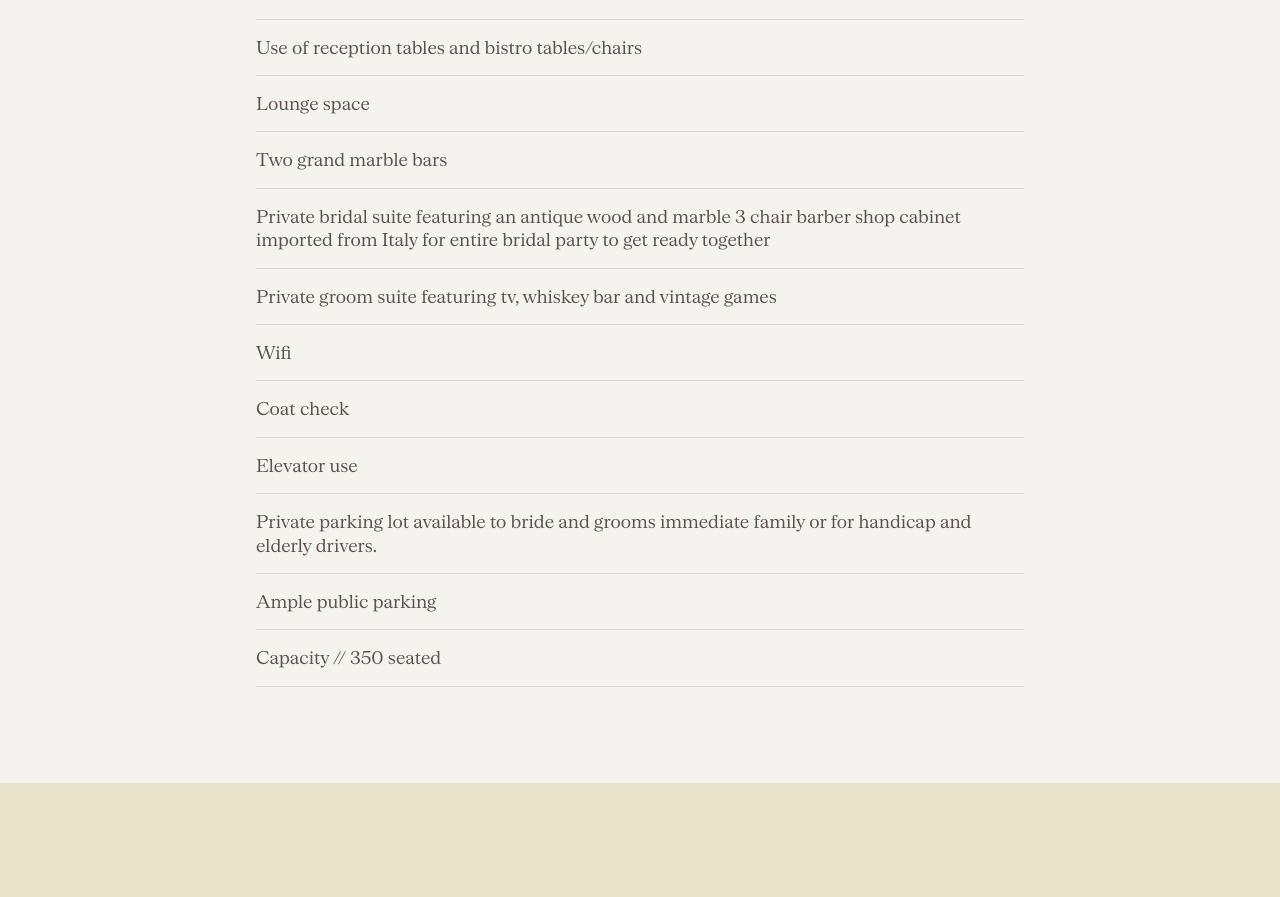
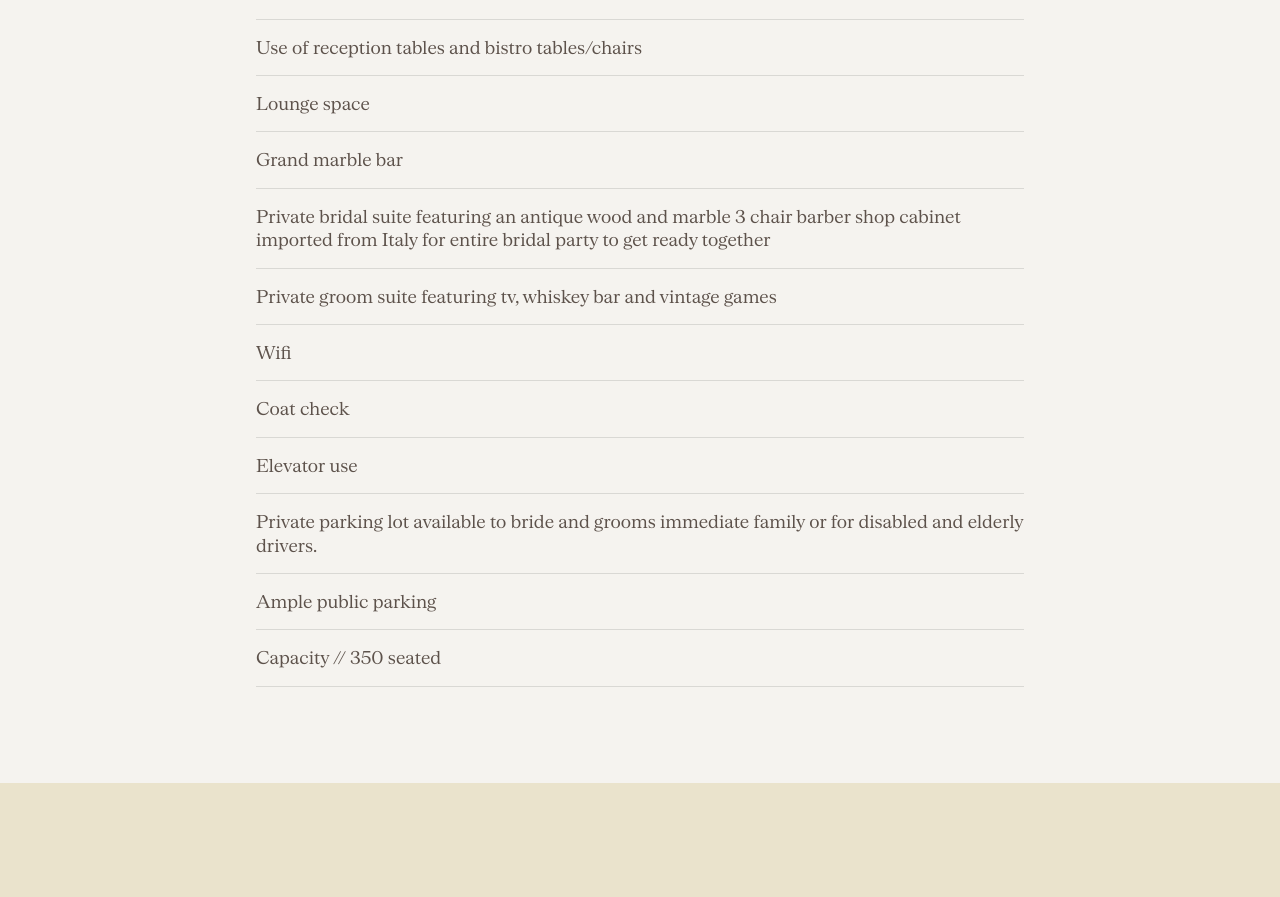
Before and after one commit to AndreasPapaz/ThePoppyEstate-core, a Next.js app: page / in a window 1280 px wide. Shown: the part 4183-5080 px from the top of the page. Built offline with nearby package versions, Linux system fonts and the light colour scheme.

Commit message:
oxFoRD CoMmA

```diff
--- a/src/content/home.ts
+++ b/src/content/home.ts
@@ -129,13 +129,13 @@ export const home: HomeContent = {
         "Black cross back chairs",
         "Use of reception tables and bistro tables/chairs",
         "Lounge space",
-        "Two grand marble bars",
+        "Grand marble bar",
         "Private bridal suite featuring an antique wood and marble 3 chair barber shop cabinet imported from Italy for entire bridal party to get ready together",
         "Private groom suite featuring tv, whiskey bar and vintage games",
         "Wifi",
         "Coat check",
         "Elevator use",
-        "Private parking lot available to bride and grooms immediate family or for handicap and elderly drivers.",
+        "Private parking lot available to bride and grooms immediate family or for disabled and elderly drivers.",
         "Ample public parking",
         "Capacity // 350 seated",
       ],
```
